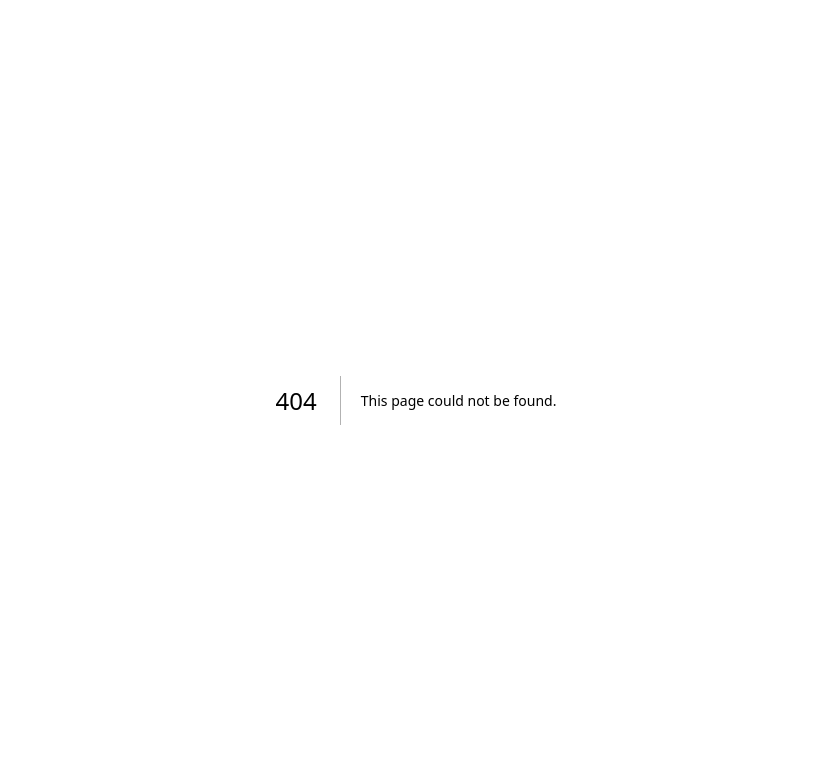
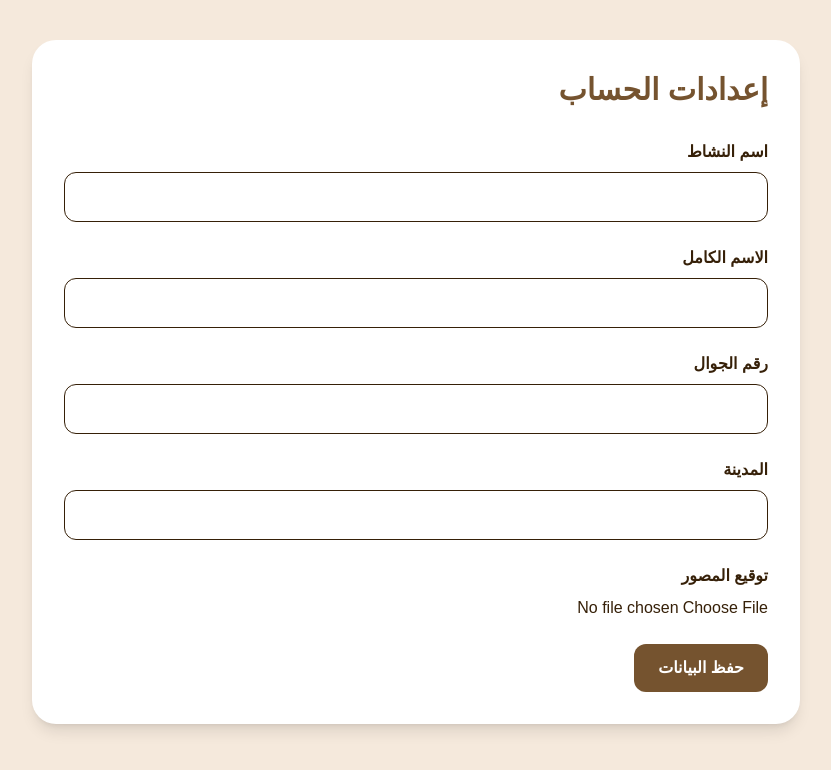
Before and after one commit to alsalehm/mithaq, a Next.js app: page /settings in a window 1280 px wide. Before the commit this address had no page. Shown: the top 770 px of the page, without its empty margins (224-1055 px from the left). Built offline with nearby package versions, Linux system fonts and the light colour scheme; no server answers.

Commit message:
Add photographer profile signature

```diff
--- a/app/contracts/[id]/page.tsx
+++ b/app/contracts/[id]/page.tsx
@@ -14,6 +14,7 @@ type Contract = {
   deposit: number;
   status: string;
   signature_image: string | null
+  photographer_signature_image: string | null;
 };
 
 export default function ContractDetailsPage() {
@@ -201,10 +202,19 @@ ${signUrl}
             </ul>
 {!contract.signature_image && (
   <div className="mt-12 grid grid-cols-2 gap-10">
-    <div>
-      <p className="font-bold">توقيع العميل</p>
-      <div className="mt-6 border-b border-gray-400"></div>
-    </div>
+   <div>
+  <p className="font-bold">توقيع المصور</p>
+
+  {contract.photographer_signature_image ? (
+    <img
+      src={contract.photographer_signature_image}
+      alt="توقيع المصور"
+      className="mt-2 max-h-24"
+    />
+  ) : (
+    <div className="mt-6 border-b border-gray-400"></div>
+  )}
+</div>
 
     <div>
       <p className="font-bold">توقيع المصور</p>
--- a/app/contracts/new/page.tsx
+++ b/app/contracts/new/page.tsx
@@ -23,6 +23,12 @@ export default function NewContractPage() {
       return;
     }
 
+  const { data: profile } = await supabase
+  .from("profiles")
+  .select("signature_image")
+  .eq("id", user.id)
+  .single();
+
 const { error } = await supabase.from("contracts").insert({
   user_id: user.id,
   client_name: clientName,
@@ -32,6 +38,7 @@ export default function NewContractPage() {
   contract_value: Number(contractValue),
   deposit: Number(deposit),
   status: "draft",
+  photographer_signature_image: profile?.signature_image || null,
 });
 
     if (error) {
--- /dev/null
+++ b/app/settings/page.tsx
@@ -0,0 +1,142 @@
+"use client";
+
+import { useState } from "react";
+import { supabase } from "../lib/supabase";
+
+export default function SettingsPage() {
+  const [signature, setSignature] = useState<string | null>(null);
+const [businessName, setBusinessName] = useState("");
+const [fullName, setFullName] = useState("");
+const [phone, setPhone] = useState("");
+const [city, setCity] = useState("");
+async function saveProfile() {
+  const {
+    data: { user },
+  } = await supabase.auth.getUser();
+
+  if (!user) {
+    alert("يجب تسجيل الدخول");
+    return;
+  }
+
+  const { error } = await supabase
+    .from("profiles")
+    .upsert({
+      id: user.id,
+      business_name: businessName,
+      full_name: fullName,
+      phone,
+      city,
+      signature_image: signature,
+    });
+
+  if (error) {
+    alert(error.message);
+    return;
+  }
+
+  alert("تم حفظ البيانات بنجاح");
+}
+  function handleUpload(event: React.ChangeEvent<HTMLInputElement>) {
+    const file = event.target.files?.[0];
+
+    if (!file) return;
+
+    const reader = new FileReader();
+
+    reader.onloadend = () => {
+      setSignature(reader.result as string);
+    };
+
+    reader.readAsDataURL(file);
+  }
+
+  return (
+    <main
+      dir="rtl"
+      className="min-h-screen bg-[#F5E9DC] px-6 py-10 text-[#362008]"
+    >
+      <div className="mx-auto max-w-3xl rounded-3xl bg-white p-8 shadow-lg">
+        <h1 className="mb-8 text-3xl font-bold text-[#75532F]">
+          إعدادات الحساب
+        </h1>
+
+        <div className="space-y-6">
+          <div>
+            <label className="mb-2 block font-bold">
+              اسم النشاط
+            </label>
+
+            <input
+  type="text"
+  value={businessName}
+  onChange={(e) => setBusinessName(e.target.value)}
+  className="w-full rounded-xl border p-3"
+/>
+          </div>
+
+          <div>
+            <label className="mb-2 block font-bold">
+              الاسم الكامل
+            </label>
+
+            <input
+              type="text"
+              className="w-full rounded-xl border p-3"
+            />
+          </div>
+
+          <div>
+            <label className="mb-2 block font-bold">
+              رقم الجوال
+            </label>
+
+            <input
+              type="text"
+              className="w-full rounded-xl border p-3"
+            />
+          </div>
+
+          <div>
+            <label className="mb-2 block font-bold">
+              المدينة
+            </label>
+
+            <input
+              type="text"
+              className="w-full rounded-xl border p-3"
+            />
+          </div>
+
+          <div>
+            <label className="mb-2 block font-bold">
+              توقيع المصور
+            </label>
+
+            <input
+              type="file"
+              accept="image/*"
+              onChange={handleUpload}
+            />
+
+            {signature && (
+              <img
+                src={signature}
+                alt="signature"
+                className="mt-4 max-h-32 rounded border p-2"
+              />
+            )}
+          </div>
+
+          <button
+  type="button"
+  onClick={saveProfile}
+  className="rounded-xl bg-[#75532F] px-6 py-3 font-bold text-white"
+>
+  حفظ البيانات
+</button>
+        </div>
+      </div>
+    </main>
+  );
+}
```
Lines whose indentation alone changed are shown as unchanged.
